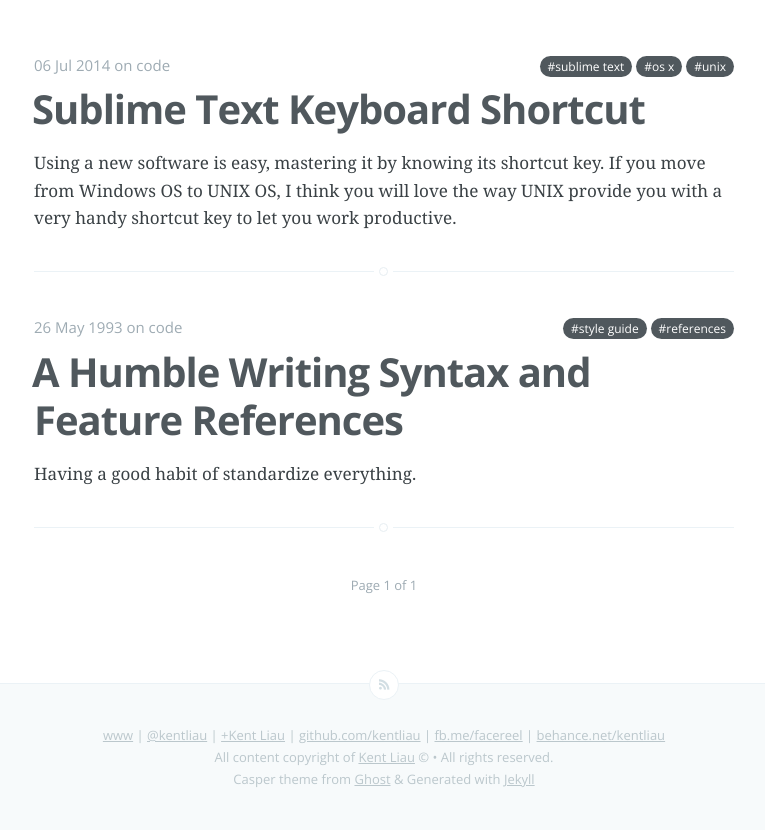
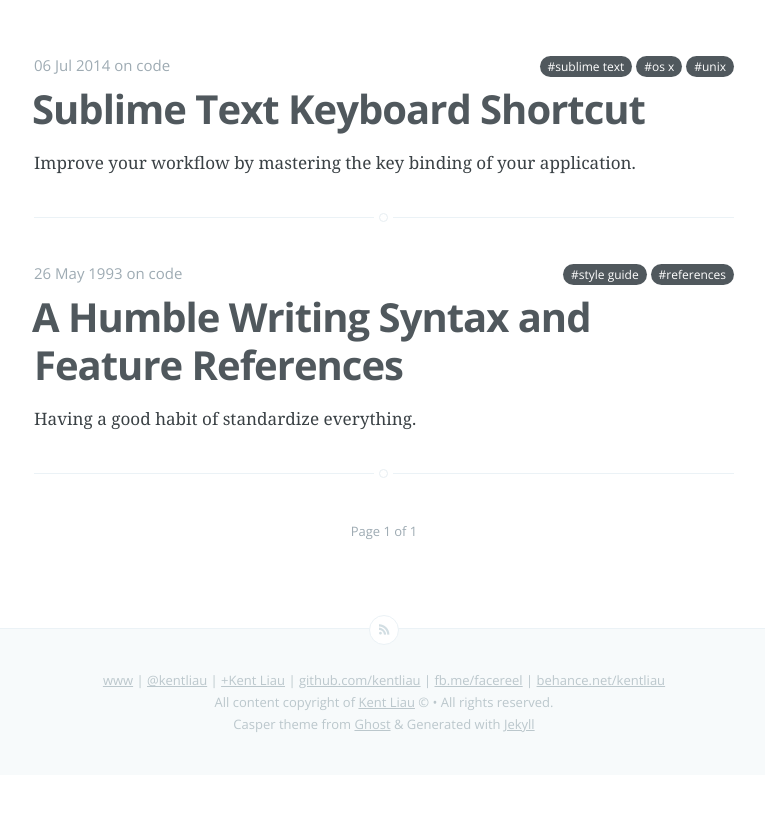
Before and after one commit to kentliau/kentliau.github.io, a Jekyll site: the page built from index.html, in a window 1280 px wide. Shown: the part 540-1370 px from the top of the page, without its empty margins (256-1021 px from the left). Built offline with Jekyll 4.4.1, drawn with Linux system fonts in a browser that asks for light colours; nearby versions of some CDN libraries; Markdown is read by kramdown in place of the engine named in the settings; the list of posts is cut into pages by our own code; after the commit the page ends 1315 px from its top, so only the background shows below that.

Commit message:
Update post

```diff
--- a/_posts/2014-07-06-sublime-text-keyboard-shortcut.md
+++ b/_posts/2014-07-06-sublime-text-keyboard-shortcut.md
@@ -7,14 +7,7 @@
 youtube_id: SzlpTRNIAvc
 ---
 
-Using a new software is easy, mastering it by knowing its shortcut key. If you move from Windows OS to UNIX OS, I think you will love the way UNIX provide you with a very handy shortcut key to let you work productive.
-
-#### Terminal
-Keys                 | Description
----------------------|---------------------------------------------------------------------
-<kbd>⌃</kbd> <kbd>U</kbd> | Delete from cursor to start of the line
-<kbd>⌃</kbd> <kbd>K</kbd> | Delete from cursor to end of the line
-<kbd>⌃</kbd> <kbd>W</kbd> | Delete from cursor to start of the word
+Improve your workflow by mastering the key binding of your application.
 
 #### OS X/UNIX
 Keys                 | Description
@@ -108,6 +101,15 @@
 <kbd>⇧</kbd><kbd>F2</kbd> | Previous bookmark
 <kbd>⌘</kbd><kbd>⇧</kbd><kbd>F2</kbd> | Clear bookmarks
 
+## Other Apps
+
+#### Terminal
+Keys                 | Description
+---------------------|---------------------------------------------------------------------
+<kbd>⌃</kbd> <kbd>U</kbd> | Delete from cursor to start of the line
+<kbd>⌃</kbd> <kbd>K</kbd> | Delete from cursor to end of the line
+<kbd>⌃</kbd> <kbd>W</kbd> | Delete from cursor to start of the word
+
 #### Google Chrome
 Keys                 | Description
 ---------------------|---------------------------------------------------------------------
```
